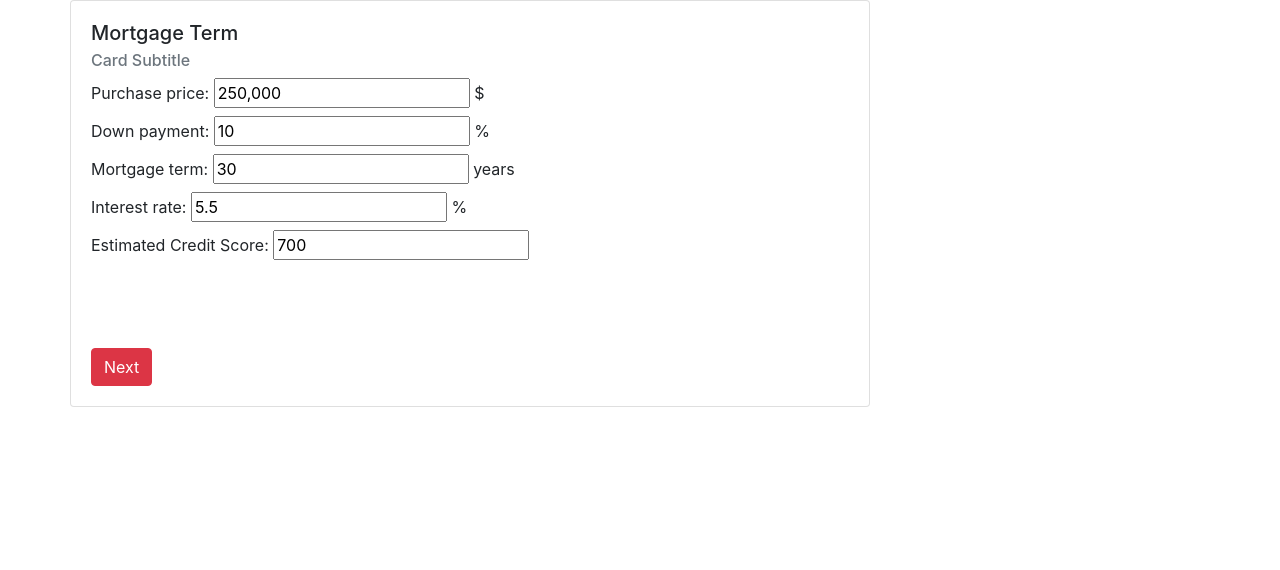
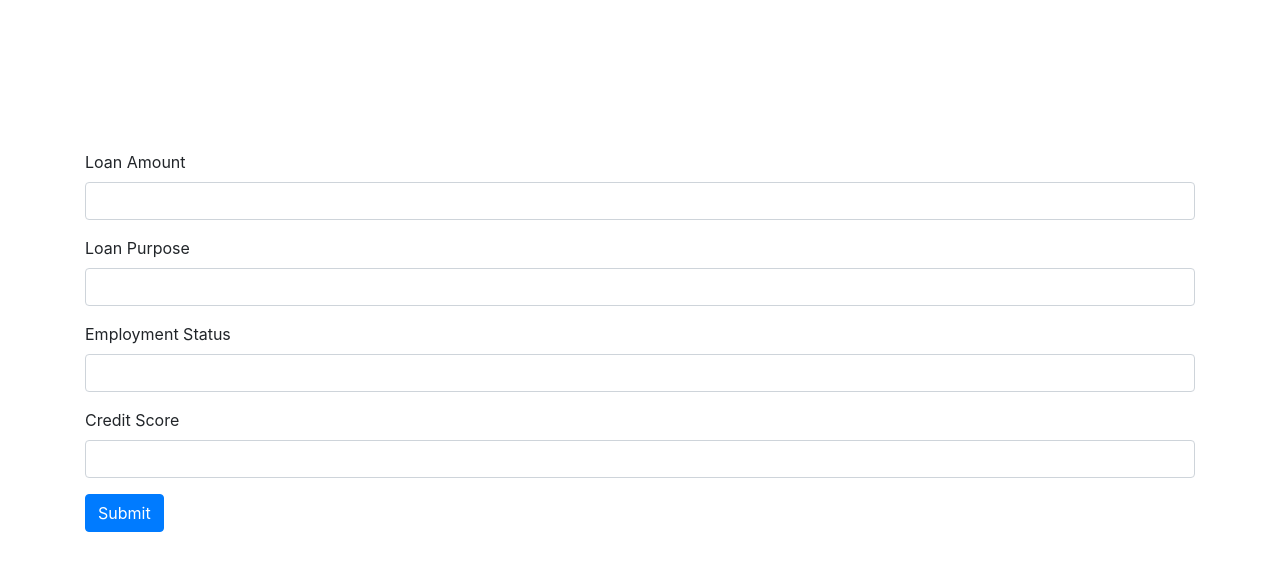
Before and after one commit to Mearley1024/Loan-ranger, a React (Create React App) app in the folder client/: page /Terms in a window 1280 px wide. Shown: the top 570 px of the page. Built offline with nearby package versions, Linux system fonts and the light colour scheme.

Commit message:
sample form

```diff
--- /dev/null
+++ b/client/src/pages/Terms/Terms.css
@@ -0,0 +1,3 @@
+.container {
+    margin-top: 150px;
+}
--- a/client/src/pages/Terms/Terms.js
+++ b/client/src/pages/Terms/Terms.js
@@ -3,6 +3,8 @@ import Form from 'react-bootstrap/Form';
 import Button from 'react-bootstrap/Button';
 import { Link } from 'react-router-dom'
 import Card from 'react-bootstrap/Card'
+import './Terms.css';
+import Col from 'react-bootstrap/Col'
 
 
 
@@ -13,55 +15,41 @@ export class Terms extends React.Component {
             <div>
 
               <div className="container">
-                  <div className="row">
-                      <br/>
-                <br/>
-                <br/>
-
-                <div>
-
-                <Card id="card" style={{ width: '50rem' }}>
-  <Card.Body>
-    <Card.Title>Mortgage Term</Card.Title>
-    <Card.Subtitle className="mb-2 text-muted">Card Subtitle</Card.Subtitle>
-    <Card.Text>
-    <Form.Group>
-    <input type="hidden" name="wl" defaultValue="en" />
-    <label>
-      Purchase price: <input type="text" name="ma" defaultValue="250,000" /> $
-    </label>
-    <br />
-    <label>
-      Down payment: <input type="text" name="dp" defaultValue={10} /> %
-    </label>
-    <br />
-    <label>
-      Mortgage term: <input type="text" name="mt" defaultValue={30} /> years
-    </label>
-    <br />
-    <label>
-      Interest rate: <input type="text" name="ir" defaultValue="5.5" /> %
-    </label>
-    <br />
-    <label>
-      Estimated Credit Score: <input type="text" name="cs" defaultValue="700" />
-    </label>
-  </Form.Group>
-  <br />
-  <br />
-
-    </Card.Text>
-    <Link to=''>
-                <Button variant="danger">Next</Button>
-                </Link>  </Card.Body>
-    </Card>
-        </div>
+                <dic className="row">
+                  <div className="col-lg-12">
+                  <Form>
+  <Form.Row>
 
 
+    <Form.Group as={Col} controlId="formGridPassword">
+      <Form.Label>Loan Amount</Form.Label>
+      <Form.Control type="text" placeholder="" />
+    </Form.Group>
+  </Form.Row>
 
+  <Form.Group controlId="formGridAddress1">
+    <Form.Label>Loan Purpose</Form.Label>
+    <Form.Control placeholder="" />
+  </Form.Group>
 
+  <Form.Group controlId="formGridAddress2">
+    <Form.Label>Employment Status</Form.Label>
+    <Form.Control placeholder="" />
+  </Form.Group>
+
+  <Form.Group controlId="formGridAddress2">
+    <Form.Label>Credit Score</Form.Label>
+    <Form.Control placeholder="" />
+  </Form.Group>
+
+  <Button variant="primary" type="submit">
+    Submit
+  </Button>
+</Form>
                   </div>
+                </dic>
               </div>
+
           </div>
         );
     }
```
